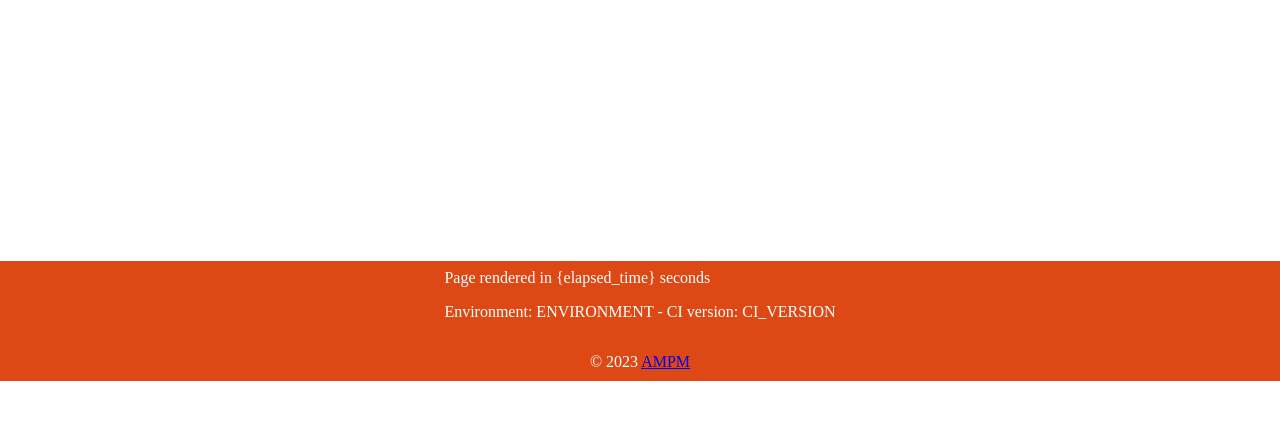
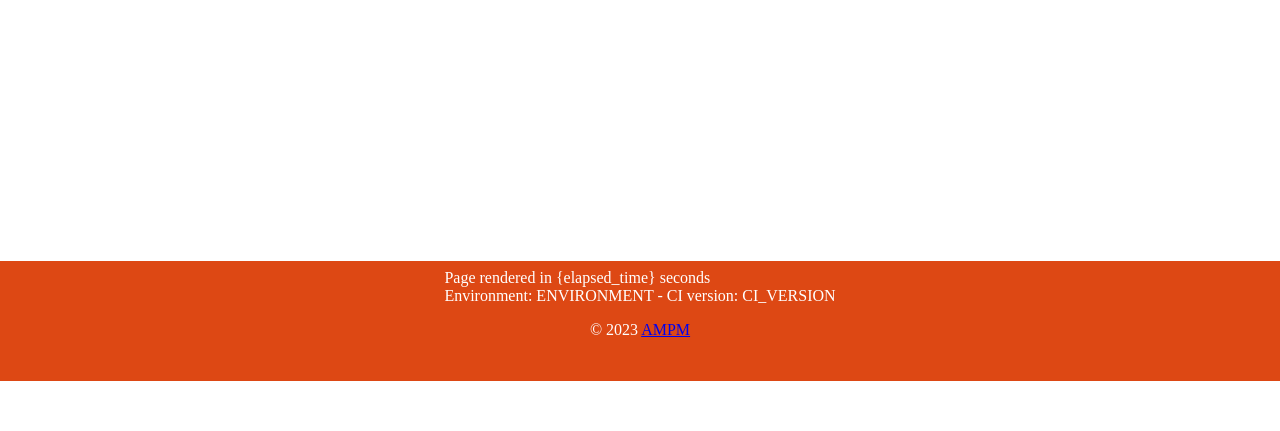
Before and after one commit to ampmonteiro/ci4-with-latte-template-engine, a CodeIgniter 4 app: template proj/app/Views/news/index.php in a window 1280 px wide. Shown: the part 369-800 px from the top of the page. Run offline with PHP 8.4 and a stand-in for CodeIgniter, Linux system fonts and the light colour scheme; the template is opened without the code that fills it, so the values that code supplies are empty; some libraries are stand-ins or nearby versions.

Commit message:
footer.latte:  added new text into footer  styles: fixed footer

```diff
--- a/proj/public/styles.css
+++ b/proj/public/styles.css
@@ -39,18 +39,12 @@ main {
 
 footer {
     padding-top: 0.5rem;
-    padding-bottom: 0.5rem;
+    padding-bottom: 1rem;
     background-color: #DD4814;
     color: #fff;
     display: flex;
     flex-direction: column;
     align-items: center;
-    gap: 2rem;
-}
-
-footer .environment {
-    display: flex;
-    flex-direction: column;
     gap: 1rem;
 }
 
```
Also changed, not shown: proj/app/Views/templates/footer.latte (+7 -0 lines).
